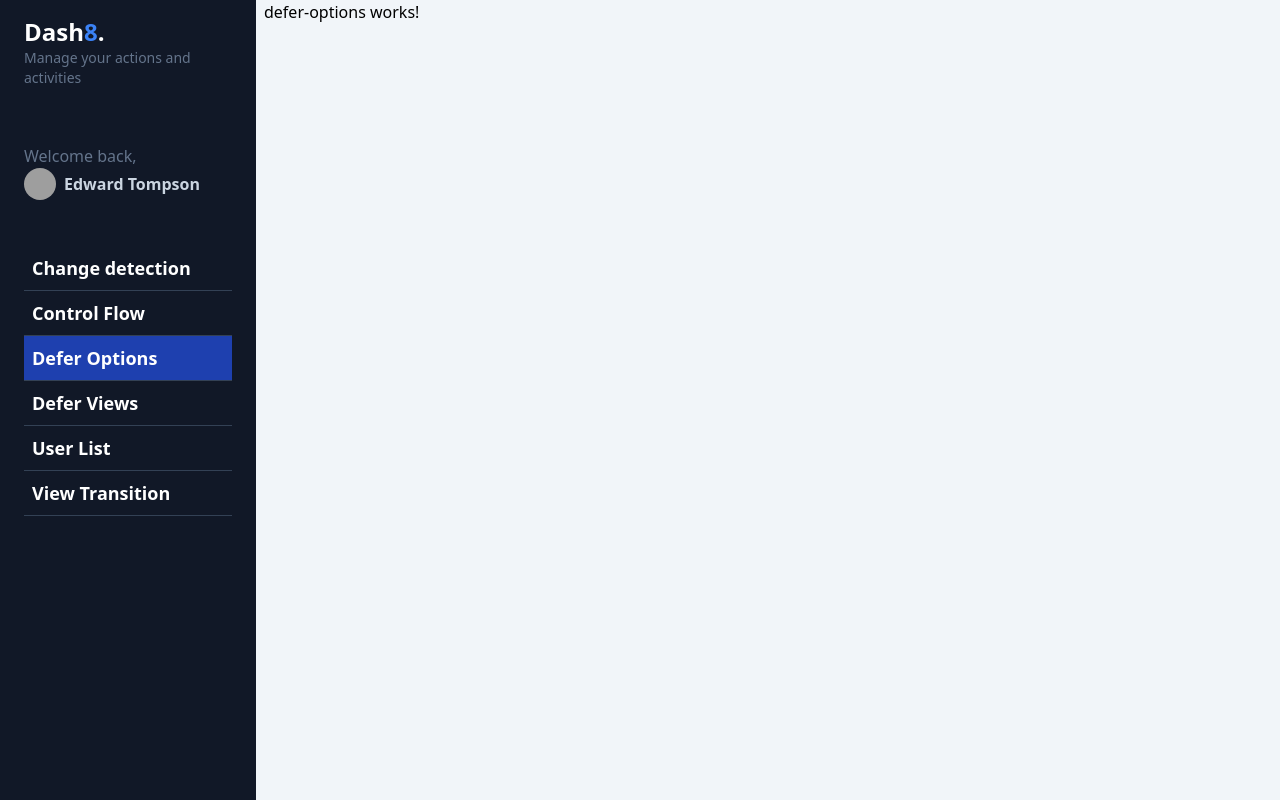
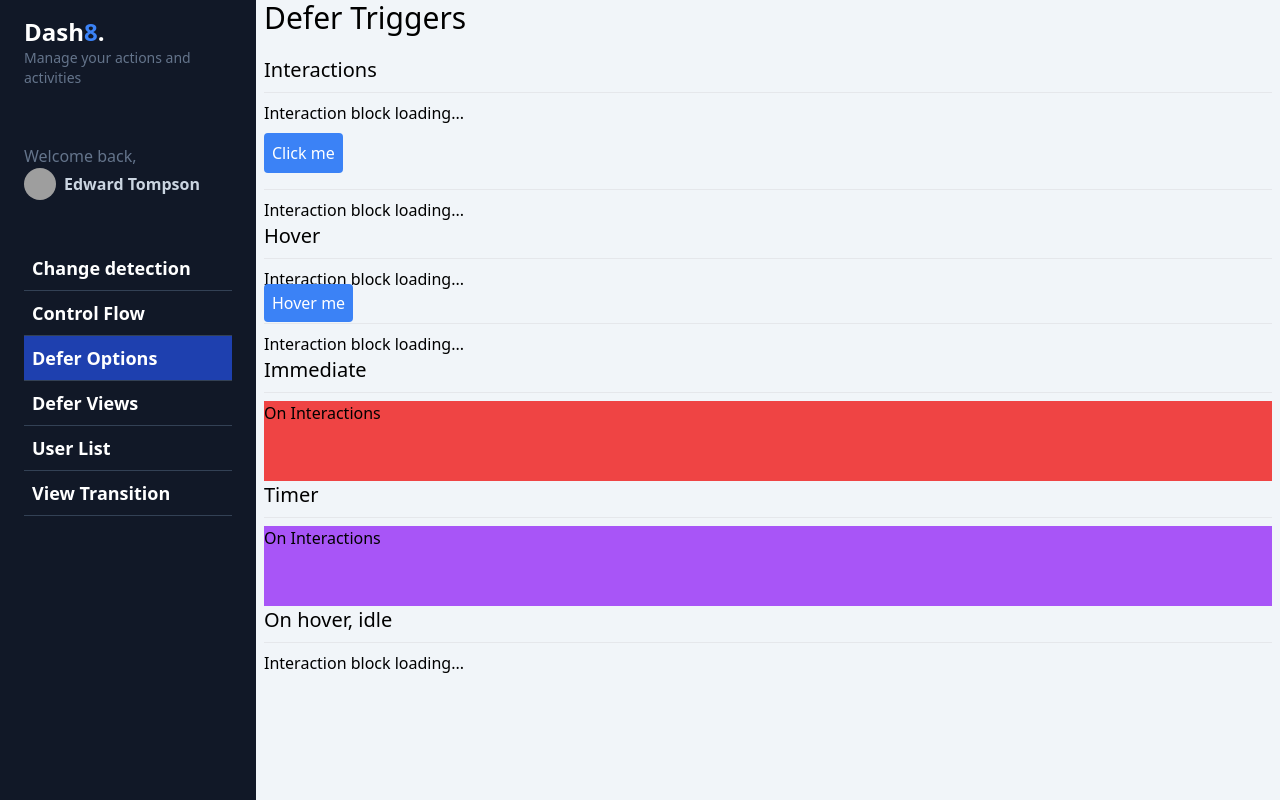
Before and after one commit to SimonKgs/angular-18-new-features, an Angular app: page /dashboard/defer-options in a window 1280 px wide. Built offline with nearby package versions, Linux system fonts and the light colour scheme; grey boxes are pictures that could not be loaded.

Commit message:
defer options examples done

```diff
--- a/src/app/dashboard/pages/defer-options/defer-options.component.html
+++ b/src/app/dashboard/pages/defer-options/defer-options.component.html
@@ -1 +1,122 @@
-<p>defer-options works!</p>
+<app-title title="Defer Triggers " />
+
+
+<section>
+    <!--
+        interaction will trigger if click event or keydown happens on the elemenet
+    -->
+    <h1 class="text-xl">Interactions</h1>
+    <hr class="my-2">
+
+    @defer( on interaction) {
+        <app-heavy-loaders-fast cssClass="bg-blue-500 h-20">
+            <span>On Interactions</span>
+        </app-heavy-loaders-fast>
+    } @placeholder {
+        <p>Interaction block loading...</p>
+    }
+</section>
+
+<section>
+    <!-- I can also trigger it using a local referenfe from other element -->
+    <button
+        #btnInteractions
+        class="p-2 bg-blue-500 hover:bg-blue-700 transition-all rounded text-white my-2"
+    >
+        Click me
+    </button>
+    <hr class="my-2">
+
+    @defer( on interaction(btnInteractions)) {
+        <app-heavy-loaders-fast cssClass="bg-blue-500 h-20">
+            <span>On Interactions</span>
+        </app-heavy-loaders-fast>
+    } @placeholder {
+        <p>Interaction block loading...</p>
+    }
+</section>
+
+
+<section>
+    <!--
+        On hover
+    -->
+    <p class="text-xl">Hover</p>
+    <hr class="my-2">
+
+    @defer( on hover) {
+        <app-heavy-loaders-fast cssClass="bg-green-500 h-20">
+            <span>On Interactions</span>
+        </app-heavy-loaders-fast>
+    } @placeholder {
+        <p>Interaction block loading...</p>
+    }
+</section>
+
+<section>
+    <!-- I can also trigger it using a local referenfe from other element -->
+    <span
+        #btnHover
+        class="p-2 bg-blue-500 hover:bg-blue-700 transition-all rounded text-white mt-2"
+    >
+        Hover me
+    </span>
+    <hr class="my-2">
+
+    @defer( on hover(btnHover)) {
+        <app-heavy-loaders-fast cssClass="bg-green-500 h-20">
+            <span>On Interactions</span>
+        </app-heavy-loaders-fast>
+    } @placeholder {
+        <p>Interaction block loading...</p>
+    }
+</section>
+
+<section>
+    <!--
+        On immediate this will happens as soon as posible
+    -->
+    <p class="text-xl">Immediate</p>
+    <hr class="my-2">
+
+    @defer( on immediate) {
+        <app-heavy-loaders-fast cssClass="bg-red-500 h-20">
+            <span>On Interactions</span>
+        </app-heavy-loaders-fast>
+    } @placeholder {
+        <p>Interaction block loading...</p>
+    }
+</section>
+
+<section>
+    <!--
+        On timer like a timeout
+    -->
+    <p class="text-xl">Timer</p>
+    <hr class="my-2">
+
+    @defer( on timer(2000)) {
+        <app-heavy-loaders-fast cssClass="bg-purple-500 h-20">
+            <span>On Interactions</span>
+        </app-heavy-loaders-fast>
+    } @placeholder {
+        <p>Interaction block loading...</p>
+    }
+</section>
+
+<section>
+    <!--
+        can also be combined
+        prefetch preload the component
+    -->
+    <p class="text-xl">On hover, idle</p>
+    <hr class="my-2">
+
+    @defer( on hover; prefetch on idle) {
+        <app-heavy-loaders-fast cssClass="bg-purple-500 h-20">
+            <span>On Interactions</span>
+        </app-heavy-loaders-fast>
+    } @placeholder {
+        <p>Interaction block loading...</p>
+    }
+</section>
--- a/src/app/dashboard/pages/defer-options/defer-options.component.ts
+++ b/src/app/dashboard/pages/defer-options/defer-options.component.ts
@@ -1,12 +1,15 @@
 import { Component } from '@angular/core';
+import { HeavyLoadersFastComponent } from '@shared/heavy-loaders/heavy-loaders-fast.component';
+import { TitleComponent } from '@shared/title/title.component';
 
 @Component({
   selector: 'app-defer-options',
   standalone: true,
-  imports: [],
+  imports: [HeavyLoadersFastComponent, TitleComponent],
   templateUrl: './defer-options.component.html',
   styleUrl: './defer-options.component.css'
 })
 export default class DeferOptionsComponent {
 
+
 }
--- a/src/app/shared/heavy-loaders/heavy-loaders-fast.component.ts
+++ b/src/app/shared/heavy-loaders/heavy-loaders-fast.component.ts
@@ -1,13 +1,24 @@
-import { Component } from '@angular/core';
+import { CommonModule } from '@angular/common';
+import { Component, Input } from '@angular/core';
 
 @Component({
   selector: 'app-heavy-loaders-fast',
   standalone: true,
-  imports: [],
+  imports: [CommonModule],
   template: `
-  <h1>Heavy Fast</h1>
+  <section [ngClass]="['w-full', cssClass]">
+
+    <ng-content />
+
+  </section>
   `,
 })
 export class HeavyLoadersFastComponent {
 
+  @Input({ required: true }) cssClass!: string;
+
+  constructor(){
+    console.log('heavy loader fast component');
+  }
+
 }
```
